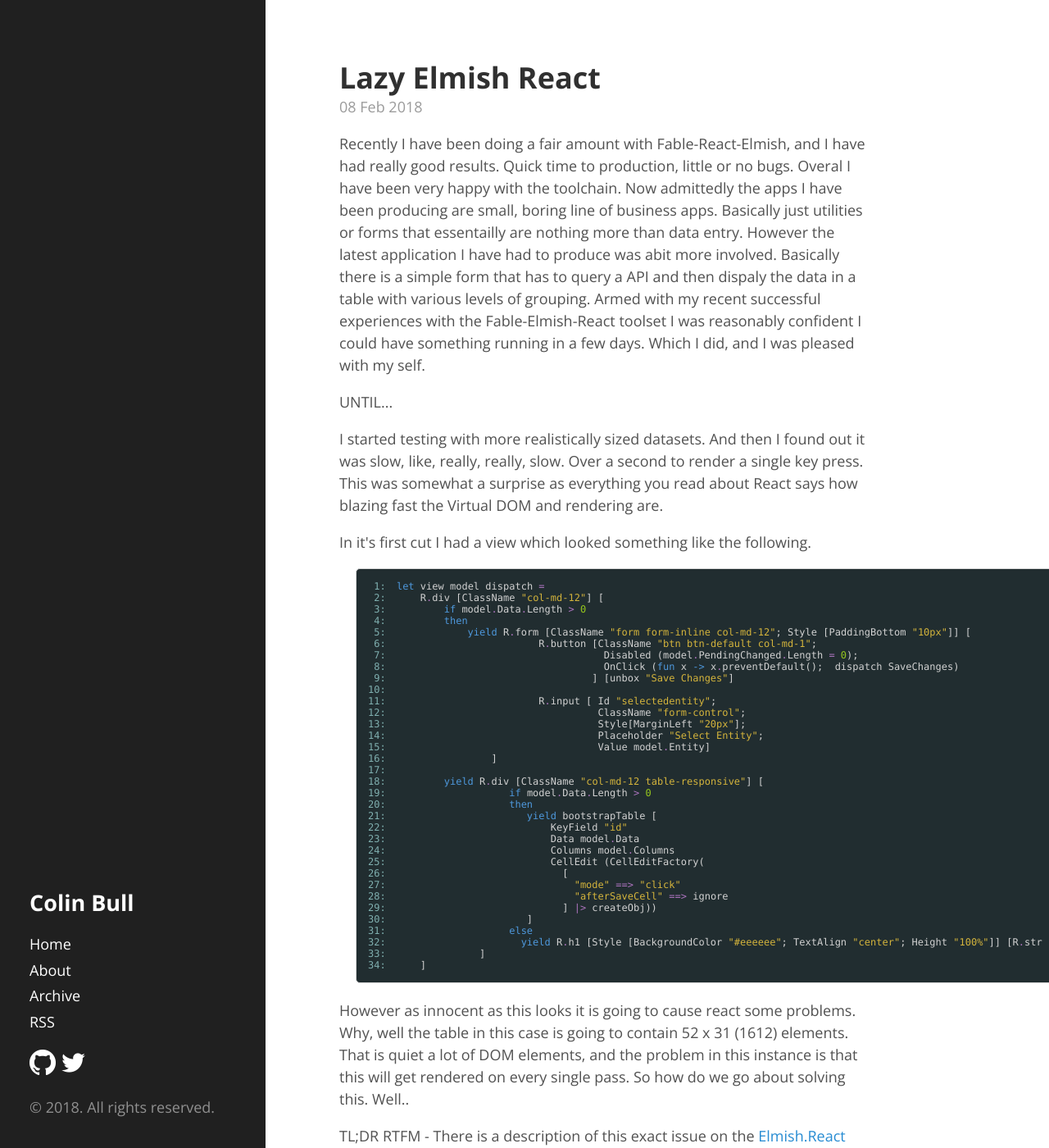
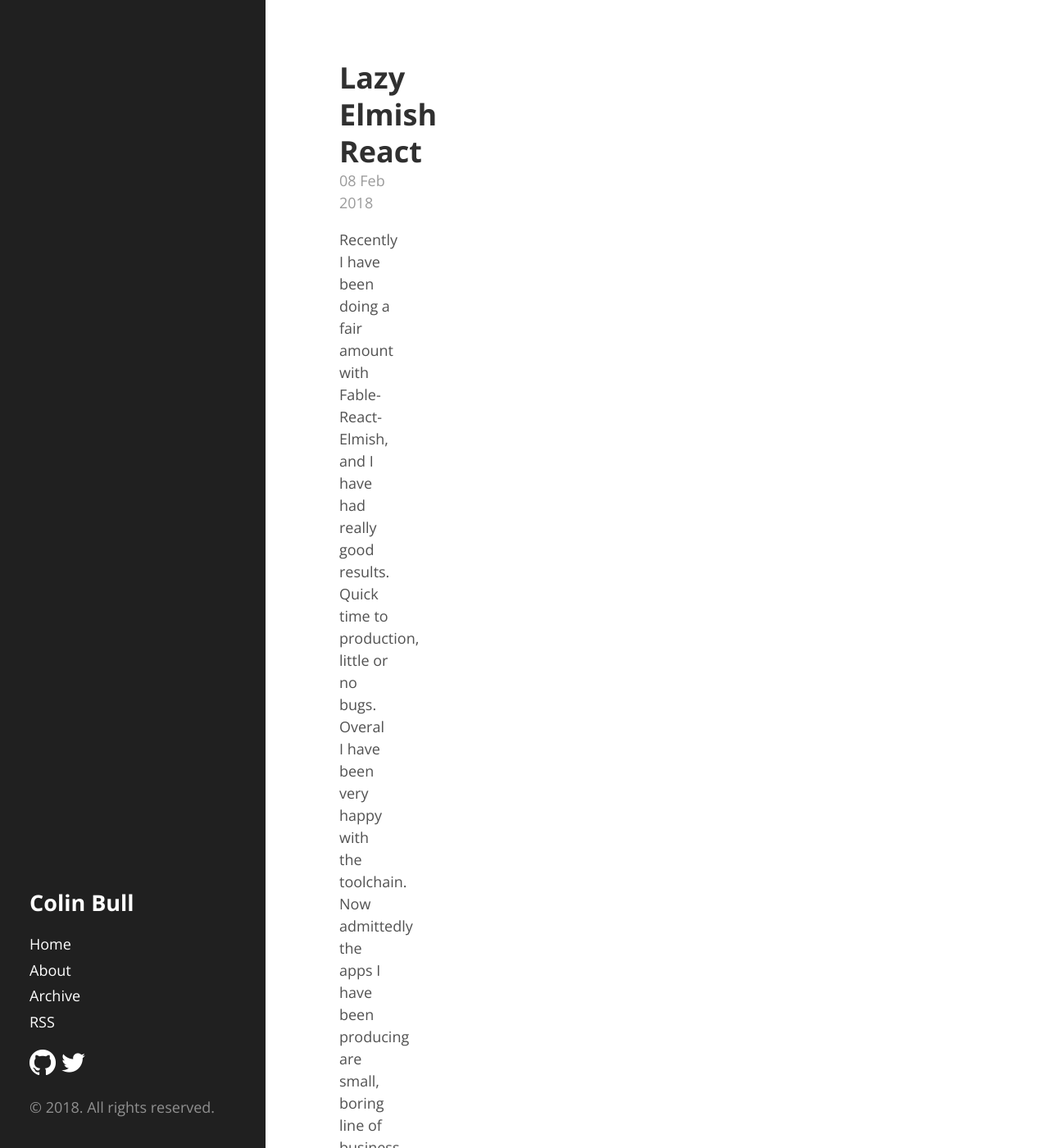
Before and after one commit to colinbull/colinbull.github.io, a Jekyll site: the page built from index.html, in a window 1280 px wide and 1400 px high. Shown: the whole window at 82% size. Built offline with Jekyll 4.4.1, drawn with Linux system fonts in a browser that asks for light colours; some web fonts are replaced; Markdown is read by kramdown in place of the engine named in the settings; the list of posts is cut into pages by our own code; comment, search, counter and statistics services are not loaded.

Commit message:
Changing post width

```diff
--- a/public/css/hyde.css
+++ b/public/css/hyde.css
@@ -34,11 +34,13 @@
 html {
     font-family: "PT Sans", Helvetica, Arial, sans-serif;
 }
+
 @media (min-width: 40em) {
     html {
         font-size: 14px;
     }
 }
+
 @media (min-width: 50em) {
     html {
         font-size: 18px;
@@ -56,9 +58,10 @@
 .sidebar {
     text-align: center;
     padding: 2rem 1rem;
-  color: rgba(255,255,255,.5);
+    color: rgba(255, 255, 255, .5);
     background-color: #202020;
 }
+
 @media (min-width: 48em) {
     .sidebar {
         position: fixed;
@@ -70,12 +73,16 @@
     }
 }
 
+
 /* Sidebar links */
+
 .sidebar a {
     color: #fff;
 }
 
+
 /* About section */
+
 .sidebar-about h1 {
     color: #fff;
     margin-top: 0;
@@ -83,21 +90,27 @@
     font-size: 3.25rem;
 }
 
+
 /* Sidebar nav */
+
 .sidebar-nav {
     margin-bottom: 1rem;
 }
+
 .sidebar-nav-item {
     display: block;
     line-height: 1.75;
 }
+
 a.sidebar-nav-item:hover,
 a.sidebar-nav-item:focus {
     text-decoration: underline;
 }
+
 .sidebar-nav-item.active {
     font-weight: bold;
 }
+
 
 /* Sticky sidebar
  *
@@ -108,9 +121,9 @@
 @media (min-width: 48em) {
     .sidebar-sticky {
         position: absolute;
-    right:  1rem;
+        right: 1rem;
         bottom: 1rem;
-    left:   1rem;
+        left: 1rem;
     }
 }
 
@@ -122,13 +135,13 @@
  */
 
 .content {
-  padding-top:    4rem;
+    padding-top: 4rem;
     padding-bottom: 4rem;
 }
 
 @media (min-width: 48em) {
     .content {
-    max-width: 38rem;
+        max-width: 100%;
         margin-left: 20rem;
         margin-right: 2rem;
     }
@@ -136,6 +149,7 @@
 
 @media (min-width: 64em) {
     .content {
+        max-width: 100px;
         margin-left: 22rem;
         margin-right: 4rem;
     }
@@ -167,7 +181,6 @@
 }
 
 
-
 /*
  * Themes
  *
@@ -175,75 +188,100 @@
  * within blog posts. To use, add the class of your choosing to the `body`.
  */
 
+
 /* Base16 (http://chriskempson.github.io/base16/#default) */
 
+
 /* Red */
+
 .theme-base-08 .sidebar {
     background-color: #ac4142;
 }
+
 .theme-base-08 .content a,
 .theme-base-08 .related-posts li a:hover {
     color: #ac4142;
 }
 
+
 /* Orange */
+
 .theme-base-09 .sidebar {
     background-color: #d28445;
 }
+
 .theme-base-09 .content a,
 .theme-base-09 .related-posts li a:hover {
     color: #d28445;
 }
 
+
 /* Yellow */
+
 .theme-base-0a .sidebar {
     background-color: #f4bf75;
 }
+
 .theme-base-0a .content a,
 .theme-base-0a .related-posts li a:hover {
     color: #f4bf75;
 }
 
+
 /* Green */
+
 .theme-base-0b .sidebar {
     background-color: #90a959;
 }
+
 .theme-base-0b .content a,
 .theme-base-0b .related-posts li a:hover {
     color: #90a959;
 }
 
+
 /* Cyan */
+
 .theme-base-0c .sidebar {
     background-color: #75b5aa;
 }
+
 .theme-base-0c .content a,
 .theme-base-0c .related-posts li a:hover {
     color: #75b5aa;
 }
 
+
 /* Blue */
+
 .theme-base-0d .sidebar {
     background-color: #6a9fb5;
 }
+
 .theme-base-0d .content a,
 .theme-base-0d .related-posts li a:hover {
     color: #6a9fb5;
 }
 
+
 /* Magenta */
+
 .theme-base-0e .sidebar {
     background-color: #aa759f;
 }
+
 .theme-base-0e .content a,
 .theme-base-0e .related-posts li a:hover {
     color: #aa759f;
 }
 
+
 /* Brown */
+
 .theme-base-0f .sidebar {
     background-color: #8f5536;
 }
+
 .theme-base-0f .content a,
 .theme-base-0f .related-posts li a:hover {
     color: #8f5536;
--- a/public/css/poole.css
+++ b/public/css/poole.css
@@ -385,6 +385,7 @@
 .page,
 .post {
     margin-bottom: 4em;
+    width: inherit;
 }
 
 
```
Lines whose indentation alone changed are shown as unchanged.
